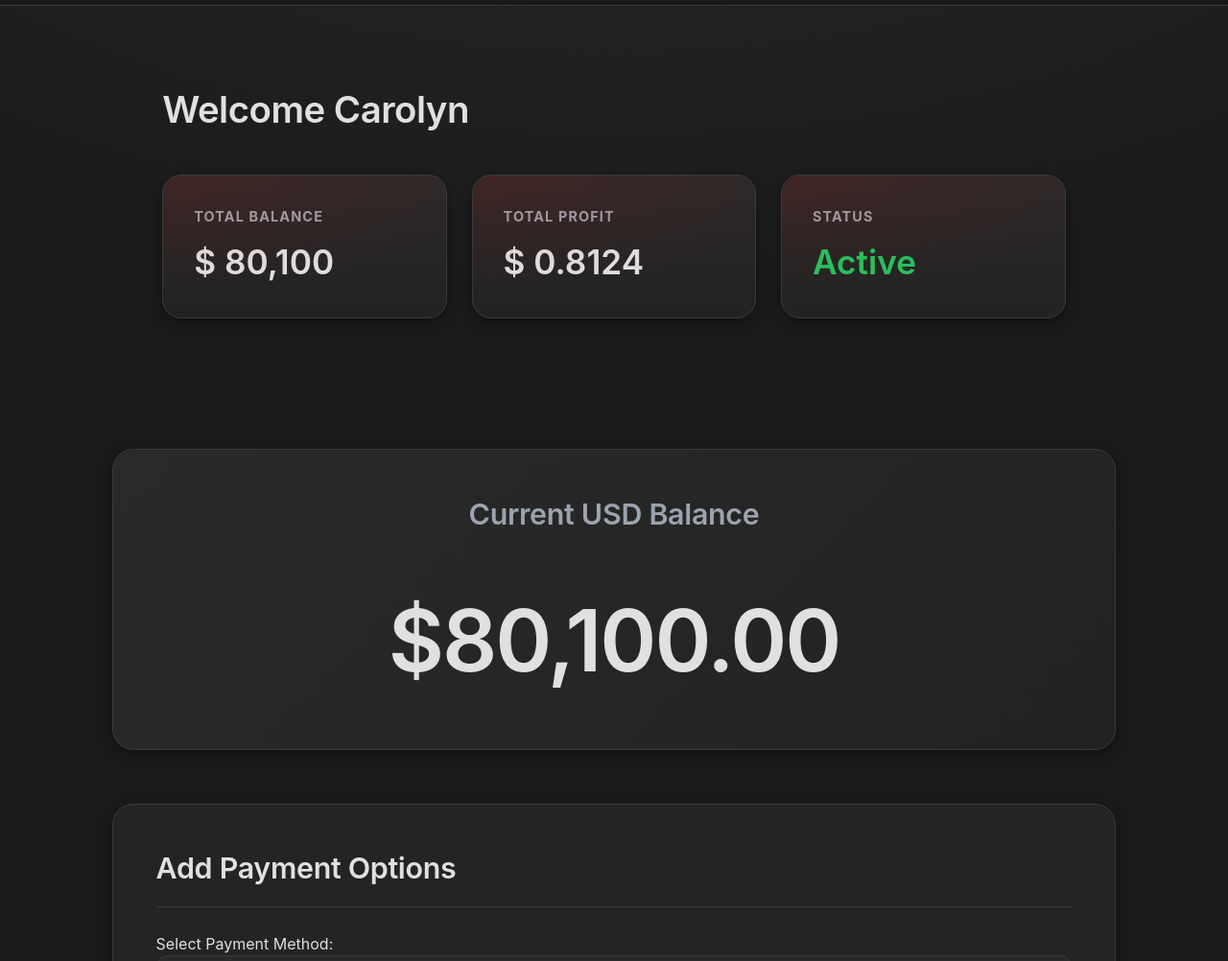
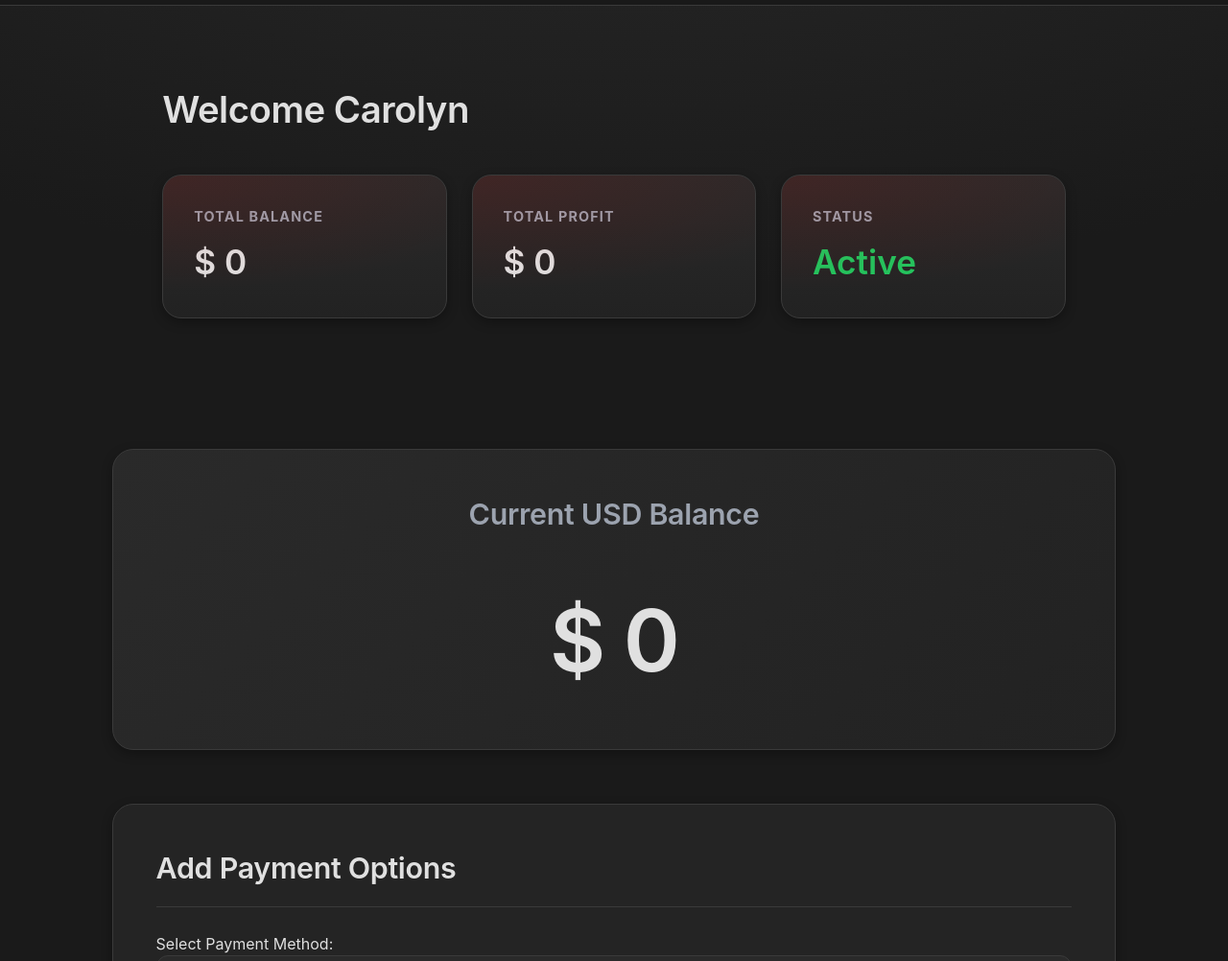
Before and after one commit to promise341/Tesla_invest, a plain HTML site: page wallet.html in a window 1280 px wide. Shown: the part 98-1100 px from the top of the page at 96% size. Drawn offline with Linux system fonts and the light colour scheme.

Commit message:
Reset wallet balance and profit to zero

```diff
--- a/wallet.html
+++ b/wallet.html
@@ -27,11 +27,11 @@
     <div class="wallet">
       <div class="card">
         <h3>Total Balance</h3>
-        <p>$ 80,100</p>
+        <p>$ 0 </p>
       </div>
       <div class="card">
         <h3>Total Profit</h3>
-        <p>$ 0.8124</p>
+        <p>$ 0</p>
       </div>
       <div class="card">
         <h3>Status</h3>
@@ -45,7 +45,7 @@
 
     <section class="balance">
       <h2>Current USD Balance</h2>
-      <div class="balance-amount">$80,100.00</div>
+      <div class="balance-amount">$ 0</div>
     </section>
 
     <section>
```
